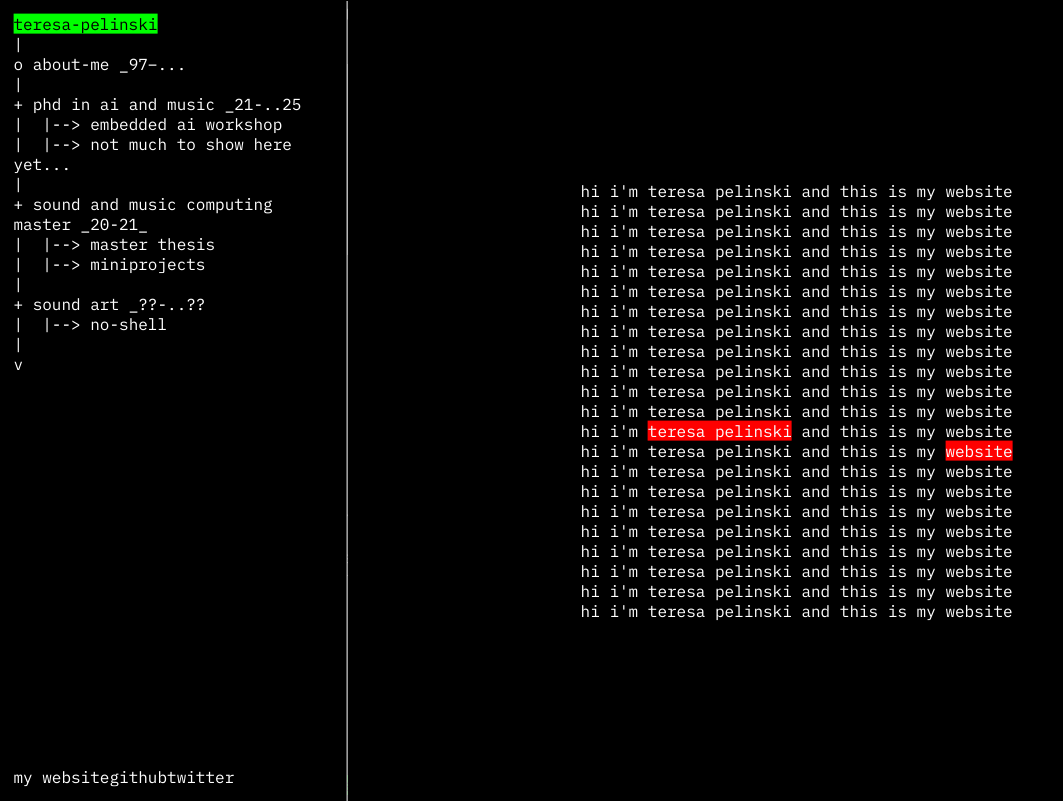
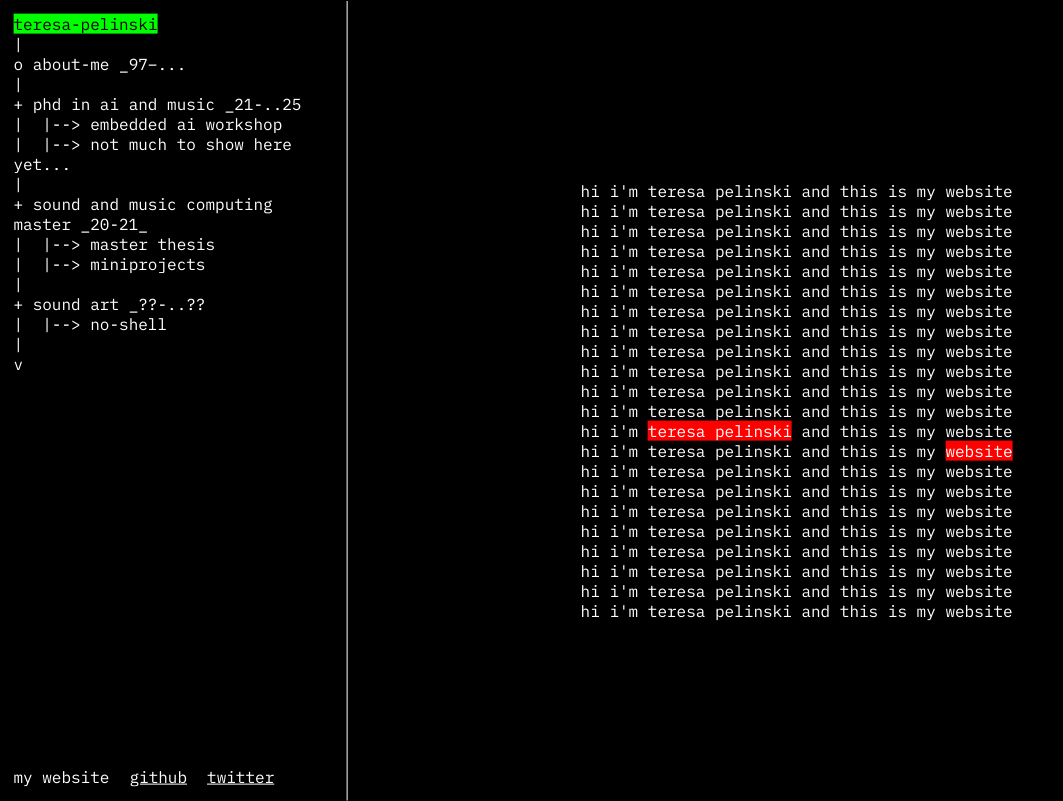
Before and after one commit to pelinski/teresapelinski, a React (Vite) app: page /phd in a window 1280 px wide. Shown: the whole page, without its empty margins (0-1063 px from the left). Built offline with nearby package versions, Linux system fonts and the light colour scheme.

Commit message:
cool selfref button that took me very long

```diff
--- a/src/App.scss
+++ b/src/App.scss
@@ -64,15 +64,16 @@ $screen-num: 5;
 }
 
 nav {
+	height: 100vh;
+	padding: 1vw;
+
+	border-right: 1px solid white;
 	background: black;
-	height: 100vh;
+
 	@media (max-width: $ipad) {
 		width: 100vw;
 		height: 100vh;
-
 		left: 0;
-
-		// background: black;
 	}
 	@media (min-width: $ipad) {
 		position: absolute;
@@ -85,18 +86,7 @@ nav {
 			bottom: 5vh;
 		}
 	}
-	// center text in column
-	// display: flex;
-	// flex-direction: column;
-	// justify-content: center;
-	// center div
-	// top: 50%;
-	// transform: translateY(-50%);
-	padding: 1vw;
-	border-right: 1px solid white;
 
-	// background: black;
-	animation: floating 5s ease-in-out infinite;
 	a {
 		cursor: pointer;
 	}
@@ -112,6 +102,12 @@ nav {
 		flex-direction: column;
 		.leave {
 			flex-direction: row;
+		}
+	}
+	.bottom {
+		a {
+			padding-right: 20px;
+			text-decoration: under;
 		}
 	}
 }
--- a/src/components/Nav.tsx
+++ b/src/components/Nav.tsx
@@ -5,6 +5,12 @@ export const Nav: React.FC<{ className: string }> = ({ className }) => {
 	const [showNav, setShowNav] = useState(true) // only used in mobile
 	const navigate = useNavigate()
 	const isMobile = className === 'nav-mobile'
+
+	const selfScroll = (): void => {
+		document.getElementById('no-shell')?.scrollIntoView({ behavior: 'smooth', block: 'end' })
+		setTimeout(() => document.getElementById('title')?.scrollIntoView({ behavior: 'smooth', block: 'end' }), 1000)
+		navigate(`/`, { replace: true })
+	}
 
 	const scrollHandler = (scrollTo: string) => (): void => {
 		setShowNav(!showNav)
@@ -44,9 +50,9 @@ export const Nav: React.FC<{ className: string }> = ({ className }) => {
 				<NavTree id={''} prompt={'v'} />
 			</NavTree>
 			<span className={`bottom ${showNav ? '' : ' hide'}`}>
-				<a>my website</a>
-				<a>github</a>
-				<a>twitter</a>
+				<a onClick={() => selfScroll()}>my website</a>
+				<a href='https://github.com/pelinski'>github</a>
+				<a href='https://twitter.com/t_pelinski'>twitter</a>
 			</span>
 		</nav>
 	)
--- a/src/components/PageWrapper.tsx
+++ b/src/components/PageWrapper.tsx
@@ -50,7 +50,24 @@ export const PageWrapper: React.FC<{ screen: string }> = ({ screen }): JSX.Eleme
 							i wrote my master thesis under the supervision of sergi jordà and behzad haki on the topic of music generation with deep learning, in particular, on infilling audio drum
 							loops with transformer neural networks. i obtained a 100% grade. here is the <a>manuscript</a> the <a>code</a> and a <a>video</a>
 						</div>
-						{/*embedd youtube videos */}
+						<iframe
+							width={560}
+							height={315}
+							src='https://www.youtube-nocookie.com/embed/c0vCFT8gLi8'
+							title='YouTube video player'
+							frameBorder={0}
+							allow='accelerometer; autoplay; clipboard-write; encrypted-media; gyroscope; picture-in-picture'
+							allowFullScreen
+						/>
+						<iframe
+							width={560}
+							height={315}
+							src='https://www.youtube-nocookie.com/embed/M6bAb42s-lo'
+							title='YouTube video player'
+							frameBorder={0}
+							allow='accelerometer; autoplay; clipboard-write; encrypted-media; gyroscope; picture-in-picture'
+							allowFullScreen
+						/>
 					</div>
 				</Screen>
 				<Screen id='no-shell'>in 2021 i did a residency at phonos foundation, where i developed my project 'no-shell just a voice'.</Screen>
```
